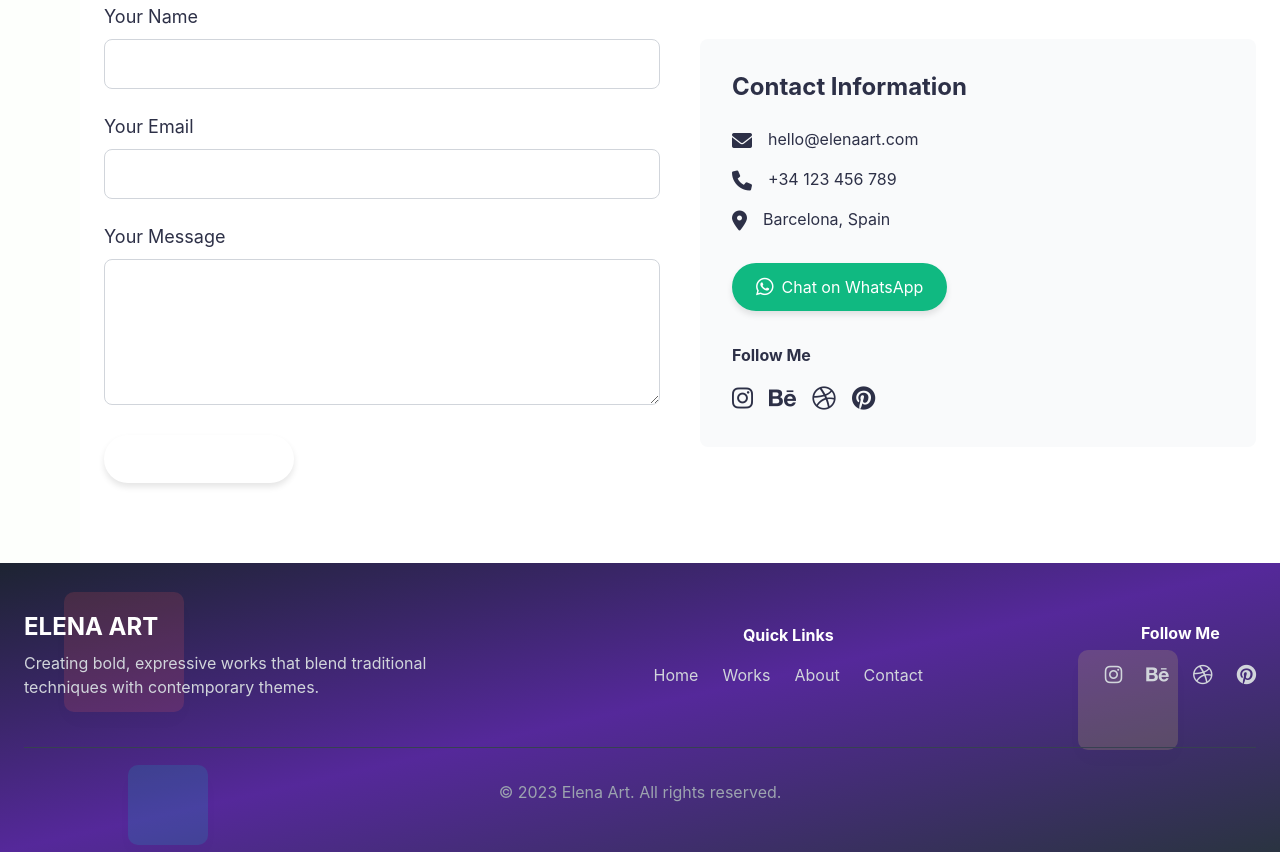
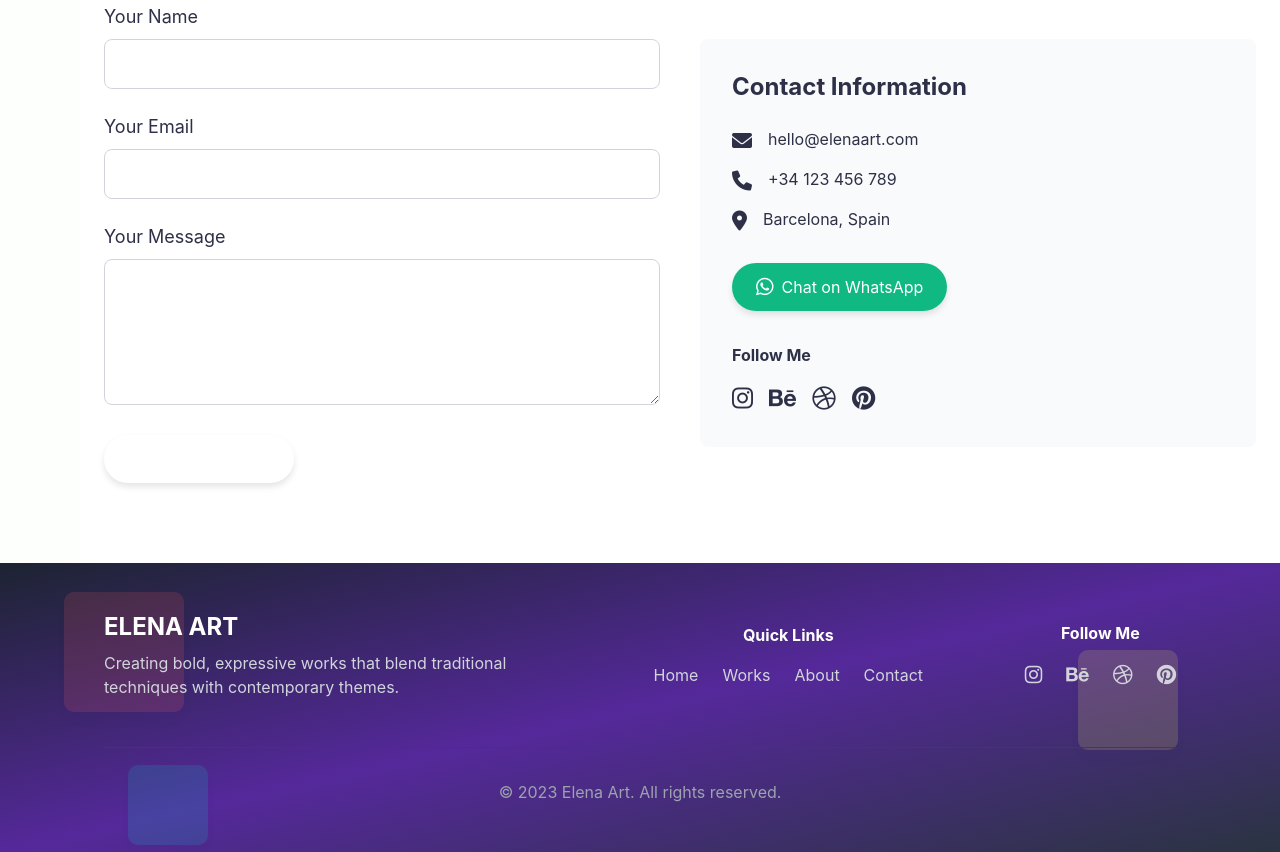
Before and after one commit to website-templates-collection/artist-portfolio-collage-design-sidebar-left, a plain HTML site: page index.html in a window 1280 px wide. Shown: the part 2241-3093 px from the top of the page. Drawn offline with nearby package versions, Linux system fonts and the light colour scheme.

Commit message:
footer padding - updates

```diff
--- a/index.html
+++ b/index.html
@@ -19,50 +19,6 @@
     </head>
     <body class="relative">
         <!-- Left Navigation -->
-        <!-- <nav class="fixed left-0 top-0 h-full w-20 bg-white shadow-lg z-50 flex flex-col items-center py-10 hidden md:flex">
-        <div class="mb-10">
-            <span class="text-2xl font-bold" style="writing-mode: vertical-rl; transform: rotate(180deg);">ELENA ART</span>
-        </div>
-        <div class="flex flex-col items-center space-y-8 flex-grow">
-            <a href="#home" class="nav-item text-gray-700 hover:text-primary">
-                <i class="fas fa-home text-xl"></i>
-            </a>
-            <a href="#works" class="nav-item text-gray-700 hover:text-primary">
-                <i class="fas fa-palette text-xl"></i>
-            </a>
-            <a href="#about" class="nav-item text-gray-700 hover:text-primary">
-                <i class="fas fa-user text-xl"></i>
-            </a>
-            <a href="#contact" class="nav-item text-gray-700 hover:text-primary">
-                <i class="fas fa-envelope text-xl"></i>
-            </a>
-        </div>
-        <div class="mt-auto">
-            <div class="h-10 w-10 rounded-full bg-primary flex items-center justify-center text-white">
-                <i class="fas fa-paint-brush"></i>
-            </div>
-        </div>
-    </nav> -->
-
-        <!-- Mobile Navigation -->
-        <!-- <nav class="fixed bottom-0 left-0 w-full bg-white shadow-lg z-50 flex justify-around py-3 md:hidden">
-        <a href="#home" class="nav-item text-gray-700 flex flex-col items-center">
-            <i class="fas fa-home text-xl"></i>
-            <span class="text-xs mt-1">Home</span>
-        </a>
-        <a href="#works" class="nav-item text-gray-700 flex flex-col items-center">
-            <i class="fas fa-palette text-xl"></i>
-            <span class="text-xs mt-1">Works</span>
-        </a>
-        <a href="#about" class="nav-item text-gray-700 flex flex-col items-center">
-            <i class="fas fa-user text-xl"></i>
-            <span class="text-xs mt-1">About</span>
-        </a>
-        <a href="#contact" class="nav-item text-gray-700 flex flex-col items-center">
-            <i class="fas fa-envelope text-xl"></i>
-            <span class="text-xs mt-1">Contact</span>
-        </a>
-    </nav> -->
         <!-- Hamburger Menu Button (Mobile Only) -->
         <div class="hamburger" id="hamburger">
             <i class="fas fa-bars text-xl"></i>
@@ -585,13 +541,14 @@
 <footer class="py-12 relative overflow-hidden">
     <!-- Gradient Background -->
     <div class="absolute inset-0 bg-gradient-to-br from-gray-900 via-purple-900 to-gray-800 opacity-95 z-0"></div>
+    <div class="container mx-auto px-6 z-10 text-center">
 
     <!-- Collage elements for footer -->
     <div class="collage-element element-1" style="top: 10%; left: 5%; opacity: 0.15; background-color: var(--primary);"></div>
     <div class="collage-element element-2" style="top: 70%; left: 10%; opacity: 0.15; background-color: var(--secondary);"></div>
     <div class="collage-element element-3" style="top: 30%; right: 8%; opacity: 0.15; background-color: var(--accent);"></div>
 
-    <div class="container mx-auto px-6 relative z-10">
+    <div class="container mx-auto px-6 px-20 relative z-10">
         <div class="flex flex-col md:flex-row justify-between items-center">
             <!-- Logo and tagline -->
             <div class="mb-8 md:mb-0 text-center md:text-left">
@@ -635,6 +592,7 @@
             <p>© 2023 Elena Art. All rights reserved.</p>
         </div>
     </div>
+    </div>
 </footer>
 
         <script
```
